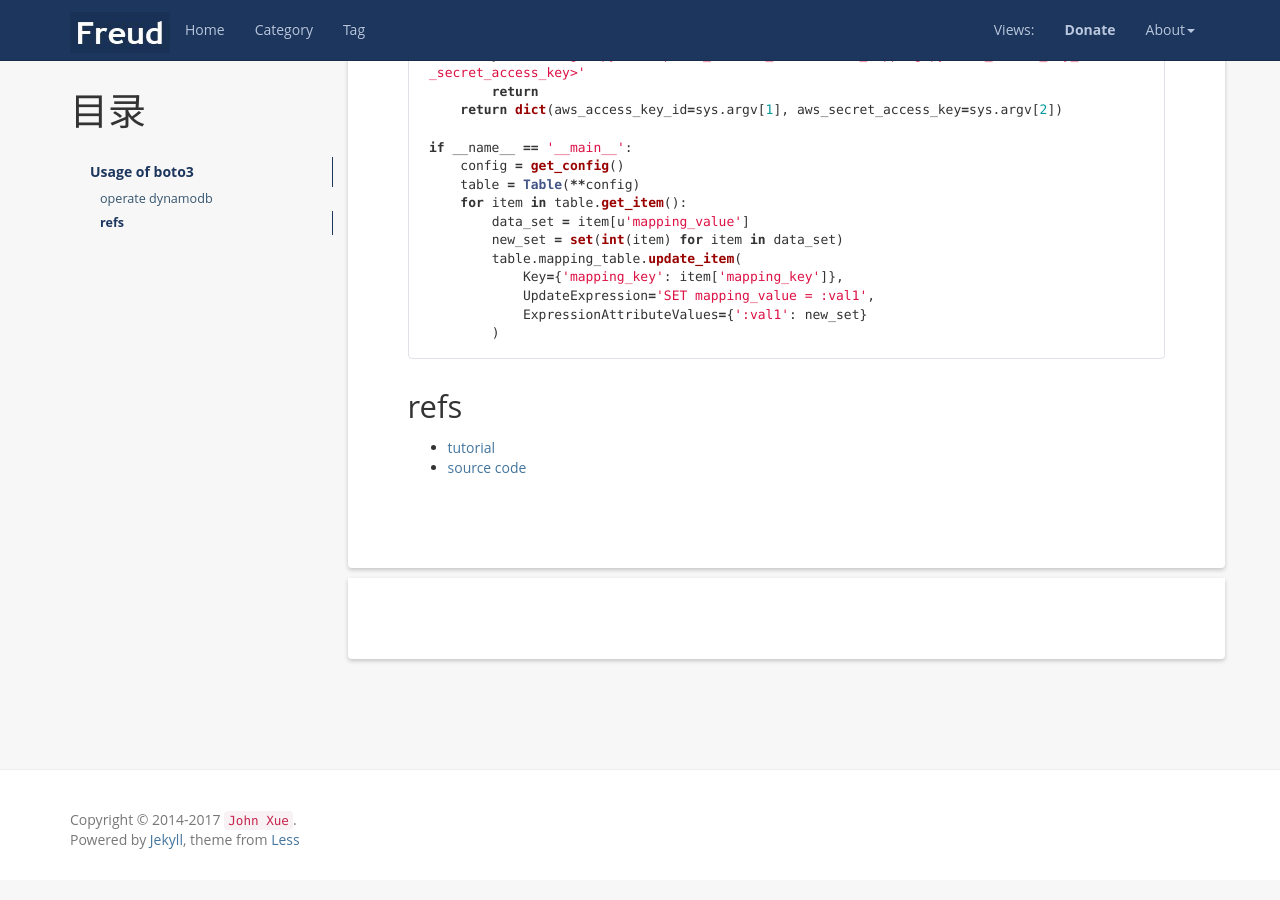
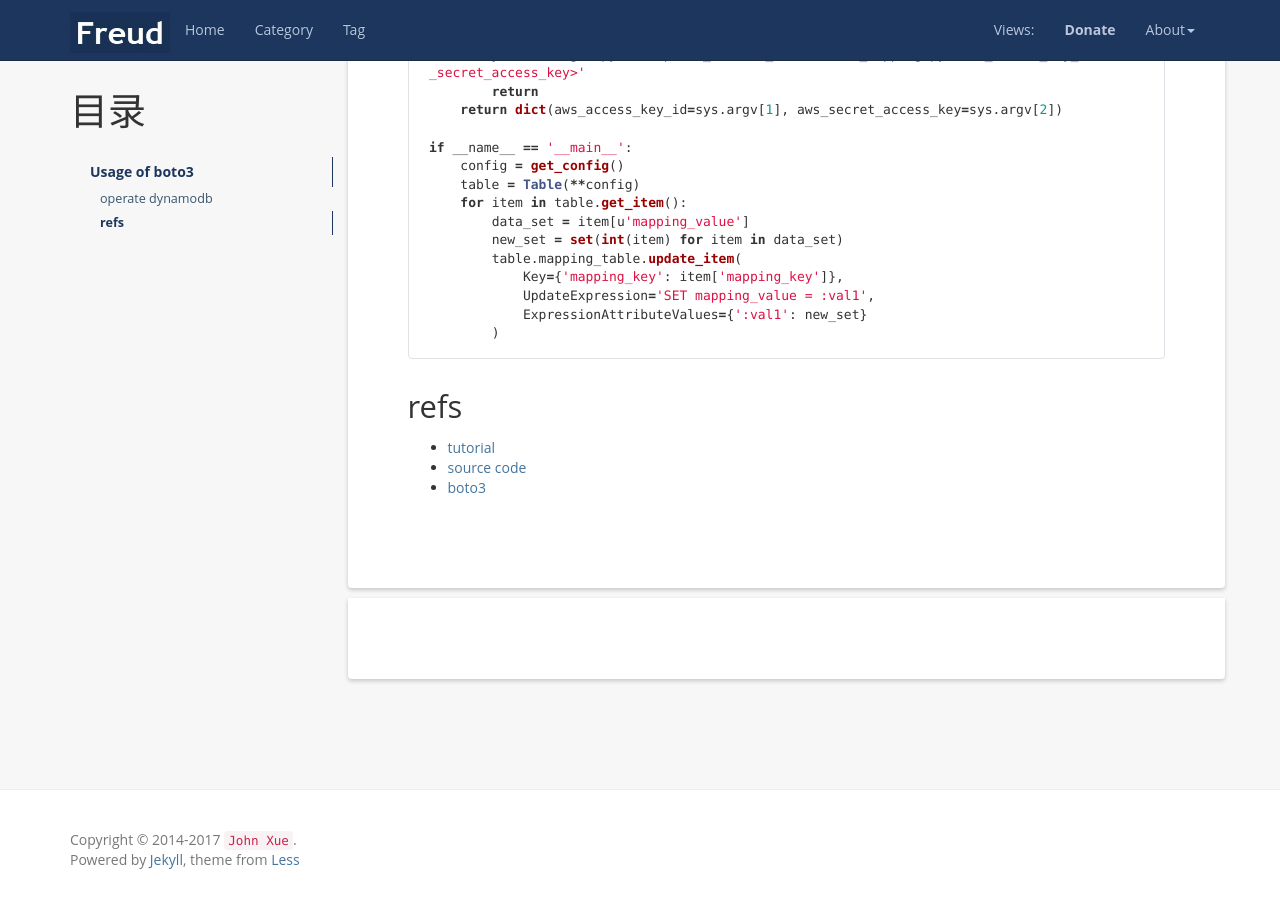
Before and after one commit to caser789/caser789.github.io, a Jekyll site: the page built from _posts/2017-5-15-Python-Boto.md, in a window 1280 px wide and 900 px high, scrolled down 1225 px. Built offline with Jekyll 4.4.1, drawn with Linux system fonts in a browser that asks for light colours; nearby versions of some CDN libraries; comment, search, counter and statistics services are not loaded.

Commit message:
feat: update boto3 refs
* [boto3](https://github.com/boto/boto3/blob/develop/boto3/session.py)

```diff
--- a/_posts/2017-5-15-Python-Boto.md
+++ b/_posts/2017-5-15-Python-Boto.md
@@ -74,6 +74,7 @@ if __name__ == '__main__':
 
 * [tutorial](http://boto3.readthedocs.io/en/latest/guide/dynamodb.html#updating-item)
 * [source code](https://github.com/boto/boto3/blob/develop/boto3/dynamodb/conditions.py)
+* [boto3](https://github.com/boto/boto3/blob/develop/boto3/session.py)
 
 [jekyll]:      http://jekyllrb.com
 [jekyll-gh]:   https://github.com/jekyll/jekyll
```
